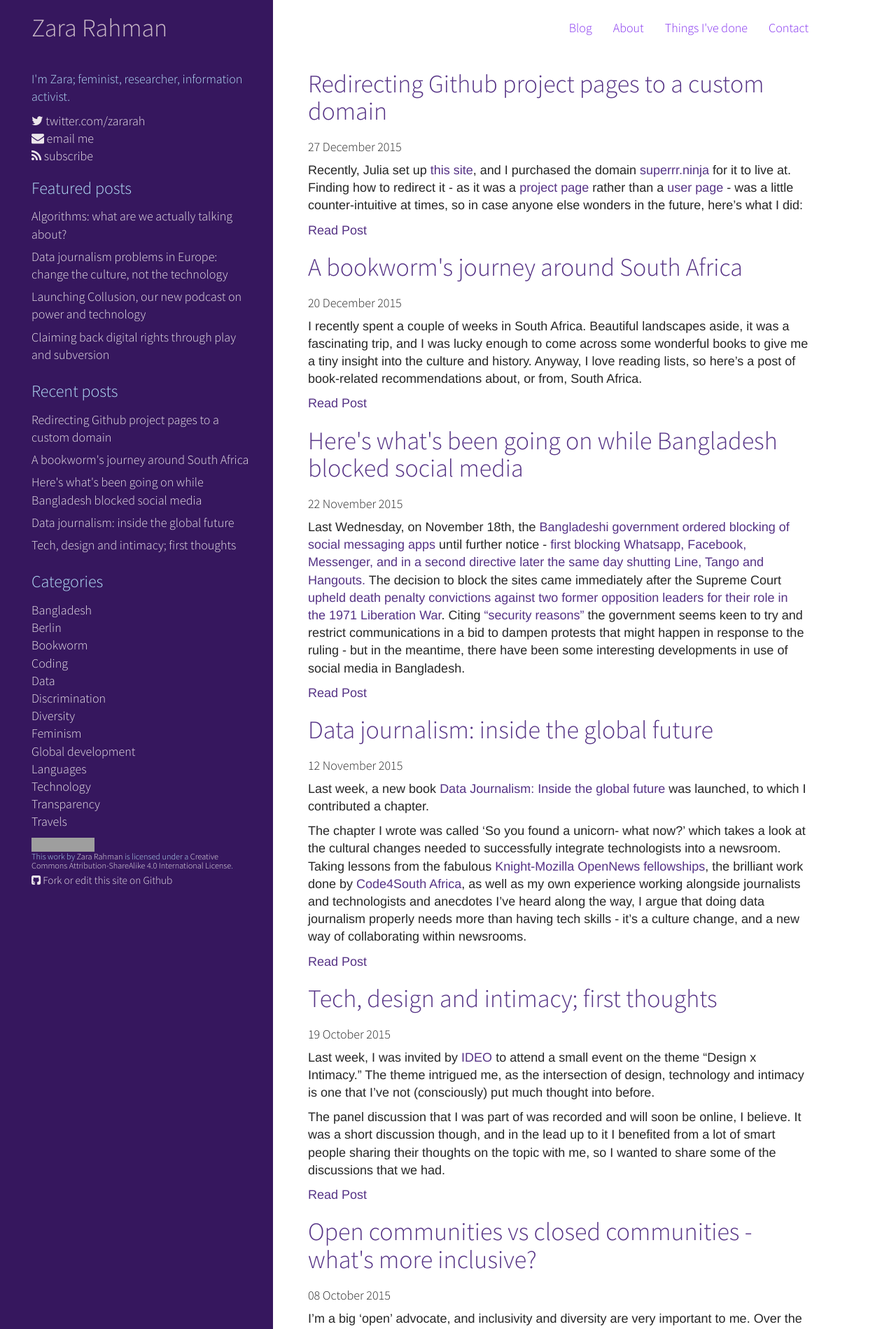
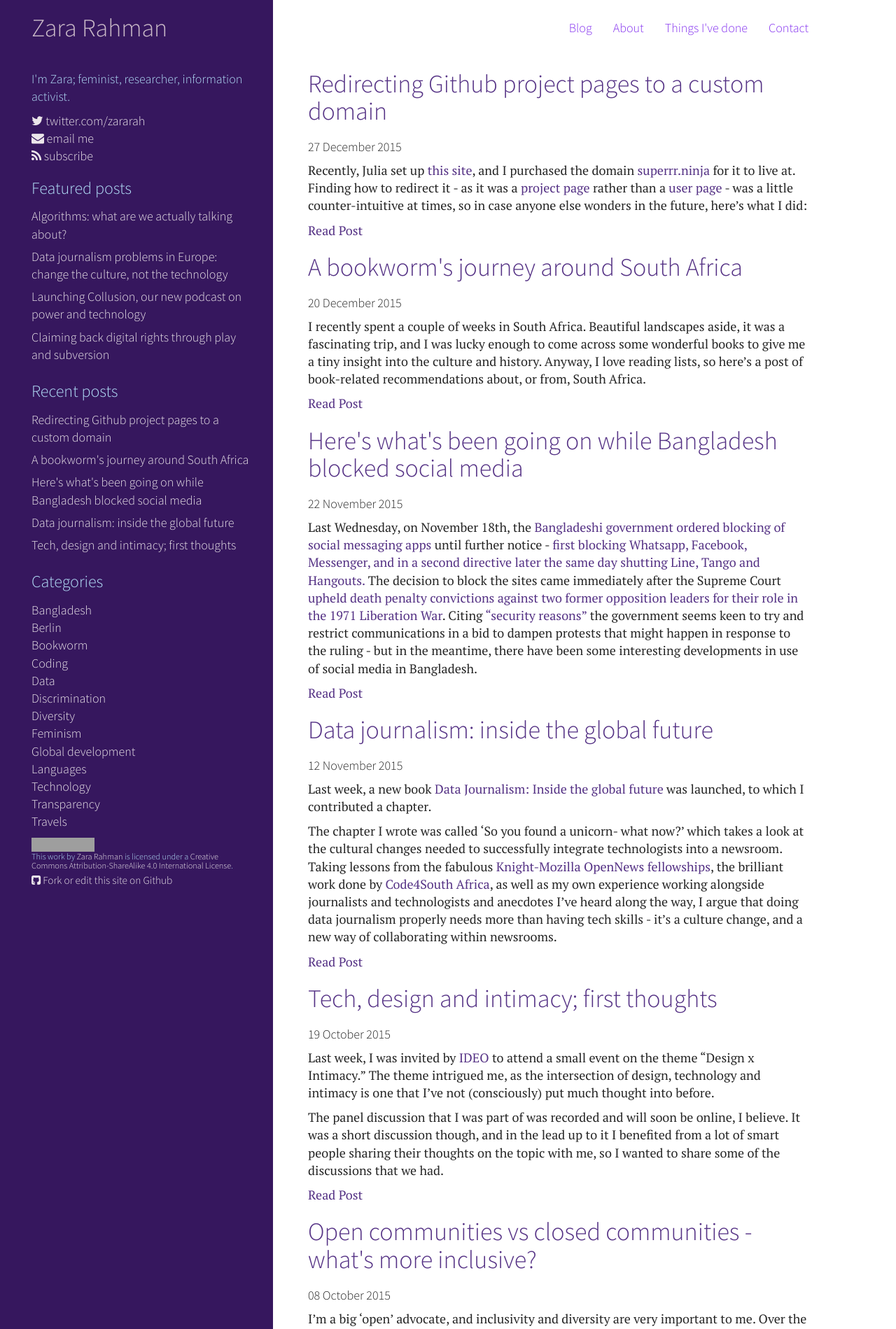
Before and after one commit to zararah/zararah.net, a Jekyll site: the page built from index.html, in a window 1280 px wide. Shown: the top 1899 px of the page at 70% size. Built offline with Jekyll 4.4.1, drawn with Linux system fonts in a browser that asks for light colours; Markdown is read by kramdown in place of the engine named in the settings; the list of posts is cut into pages by our own code; grey boxes are pictures that could not be loaded.

Commit message:
Fix PT Serif font

```diff
--- a/static/css/style.scss
+++ b/static/css/style.scss
@@ -17,7 +17,7 @@
   line-height: 1.4em;
   font-size: 18px !important;
   background-color: $background-color;
-  font-family: 'PT Serif' serif !important;
+  font-family: 'PT Serif', serif !important;
 }
 
 h1, h2, h3, h4, h5, h6 {
```
